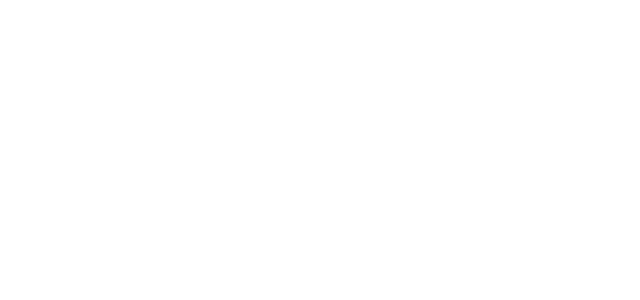
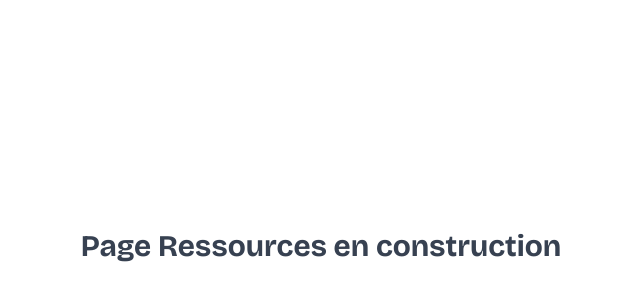
Before and after one commit to toureSan/keylity-webapp, a Nuxt app: page /ressources in a window 1280 px wide. Before the commit this address had no page. Shown: the part 154-454 px from the top of the page, without its empty margins (319-959 px from the left). Built offline with nearby package versions, Linux system fonts and the light colour scheme.

Commit message:
add change

```diff
--- /dev/null
+++ b/pages/a-propos.vue
@@ -0,0 +1,5 @@
+<template>
+  <div class="min-h-screen flex items-center justify-center">
+    <h1 class="text-3xl font-bold text-gray-700">Page À propos en construction</h1>
+  </div>
+</template>
--- /dev/null
+++ b/pages/ressources.vue
@@ -0,0 +1,5 @@
+<template>
+  <div class="min-h-screen flex items-center justify-center">
+    <h1 class="text-3xl font-bold text-gray-700">Page Ressources en construction</h1>
+  </div>
+</template>
--- /dev/null
+++ b/pages/solutions.vue
@@ -0,0 +1,5 @@
+<template>
+  <div class="min-h-screen flex items-center justify-center">
+    <h1 class="text-3xl font-bold text-gray-700">Page Solutions en construction</h1>
+  </div>
+</template>
--- /dev/null
+++ b/pages/tarifs.vue
@@ -0,0 +1,5 @@
+<template>
+  <div class="min-h-screen flex items-center justify-center">
+    <h1 class="text-3xl font-bold text-gray-700">Page Tarifs en construction</h1>
+  </div>
+</template>
```
